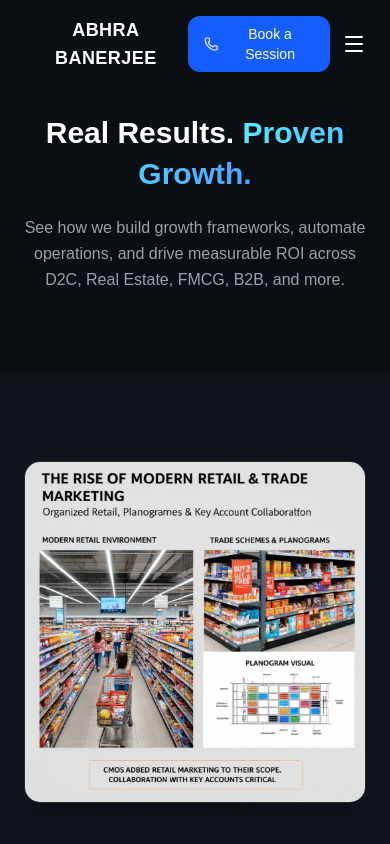
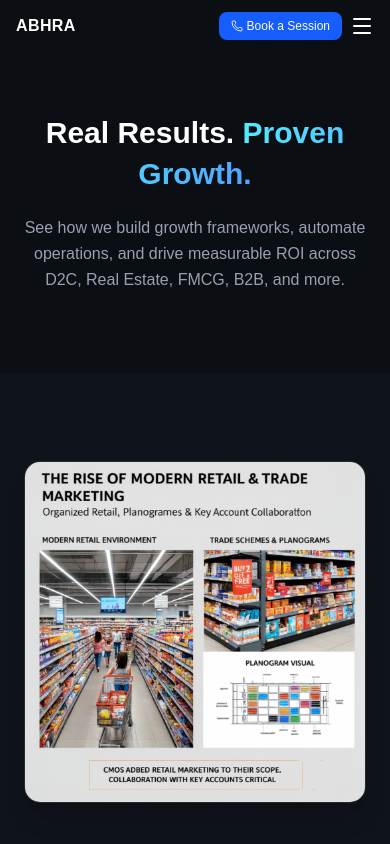
Before and after one commit to bikram-ops/abhrabanerjee, a Next.js app: page /casestudies in a window 390 px wide. Shown: the top 844 px of the page. Built offline with nearby package versions, Linux system fonts and the light colour scheme.

Commit message:
update header

```diff
--- a/app/casestudies/page.tsx
+++ b/app/casestudies/page.tsx
@@ -44,7 +44,7 @@ export default function CaseStudiesPage() {
       <div className="bg-[#0f131a] py-16 md:py-24 space-y-20 md:space-y-28">
 
         {/* --- CASE 1 --- */}
-        <Link href="/casestudies/modern-trade-uplift">
+        <Link href="/casestudies/rise-of-modern-retail">
 <section className="max-w-7xl mx-auto px-6 grid md:grid-cols-2
 gap-12 md:gap-16 items-center group cursor-pointer py-6 md:py-10">
 
--- a/app/components/Header.tsx
+++ b/app/components/Header.tsx
@@ -1,6 +1,5 @@
 "use client";
 
-import Link from "next/link";
 import { useEffect, useState } from "react";
 import { Menu, X, Phone } from "lucide-react";
 
@@ -9,7 +8,6 @@ export default function Header() {
   const [activeSection, setActiveSection] = useState("");
   const [scrolled, setScrolled] = useState(false);
 
-  /** MENU */
   const menuItems = [
     { name: "Abhra's Story", href: "abhras-story" },
     { name: "Journey", href: "journey" },
@@ -18,42 +16,31 @@ export default function Header() {
     { name: "Case Studies", href: "cases" },
   ];
 
-  /** Existing sections check */
   const [existingSections, setExistingSections] = useState<Record<string, boolean>>({});
 
   useEffect(() => {
     const map: Record<string, boolean> = {};
-
     menuItems.forEach((item) => {
       map[item.href] = !!document.getElementById(item.href);
     });
-
     map["cta"] = !!document.getElementById("cta");
-
     setExistingSections(map);
   }, []);
 
-  /** Scroll Spy */
   useEffect(() => {
     const handleScroll = () => {
       setScrolled(window.scrollY > 20);
-
       let found = false;
-
       menuItems.forEach((item) => {
         if (!existingSections[item.href]) return;
-
         const section = document.getElementById(item.href);
         if (!section) return;
-
         const rect = section.getBoundingClientRect();
-
         if (rect.top <= 160 && rect.bottom >= 160) {
           setActiveSection(item.href);
           found = true;
         }
       });
-
       if (!found) setActiveSection("");
     };
 
@@ -61,20 +48,15 @@ export default function Header() {
     return () => window.removeEventListener("scroll", handleScroll);
   }, [existingSections]);
 
-  /** Smooth Scroll */
   const handleSmoothScroll = (id: string) => {
     if (!existingSections[id] && id !== "home") return;
-
     if (id === "home") {
       window.scrollTo({ top: 0, behavior: "smooth" });
       return;
     }
-
     const section = document.getElementById(id);
     if (!section) return;
-
     const offset = section.getBoundingClientRect().top + window.scrollY - 80;
-
     window.scrollTo({ top: offset, behavior: "smooth" });
   };
 
@@ -86,21 +68,21 @@ export default function Header() {
           : "bg-transparent border-transparent"
       }`}
     >
-      <div className="max-w-7xl mx-auto px-6 py-4 flex items-center justify-between text-white">
+      <div className="max-w-7xl mx-auto px-4 sm:px-6 lg:px-6 py-3 sm:py-4 flex items-center justify-between text-white">
 
         {/* LOGO */}
         <button
           onClick={() => handleSmoothScroll("home")}
-          className="font-bold text-lg tracking-wide"
+          className="font-bold tracking-wide text-base sm:text-lg"
         >
-          ABHRA BANERJEE
+          <span className="md:hidden">ABHRA</span>
+          <span className="hidden md:inline">ABHRA BANERJEE</span>
         </button>
 
         {/* DESKTOP MENU */}
         <div className="hidden md:flex gap-6 text-sm">
           {menuItems.map((item) => {
             const exists = existingSections[item.href];
-
             return (
               <button
                 key={item.name}
@@ -113,7 +95,6 @@ export default function Header() {
                 <span className={activeSection === item.href ? "text-blue-400" : "text-white"}>
                   {item.name}
                 </span>
-
                 {exists && (
                   <span
                     className={`absolute left-0 -bottom-1 h-0.5 bg-blue-400 transition-all duration-300 ${
@@ -126,14 +107,14 @@ export default function Header() {
           })}
         </div>
 
-        {/* CTA + MENU */}
-        <div className="flex items-center gap-3">
+        {/* CTA + MOBILE MENU ICON */}
+        <div className="flex items-center gap-2 sm:gap-3">
           {/* Mobile CTA */}
           <button
             onClick={() => existingSections["cta"] && handleSmoothScroll("cta")}
-            className="md:hidden px-4 py-2 text-sm bg-blue-600 rounded-xl flex items-center gap-2"
+            className="md:hidden px-3 sm:px-4 py-1.5 sm:py-2 text-xs sm:text-sm bg-blue-600 rounded-lg flex items-center gap-1 sm:gap-2"
           >
-            <Phone className="w-4 h-4 animate-pulse" />
+            <Phone className="w-3 h-3 sm:w-4 sm:h-4 animate-pulse" />
             Book a Session
           </button>
 
@@ -153,7 +134,7 @@ export default function Header() {
         </div>
       </div>
 
-      {/* BACKDROP */}
+      {/* MOBILE BACKDROP */}
       {isOpen && (
         <div
           className="fixed inset-0 bg-black/40 backdrop-blur-sm z-40"
@@ -163,9 +144,9 @@ export default function Header() {
 
       {/* MOBILE DRAWER */}
       <div
-        className={`fixed top-0 right-0 h-screen w-72 bg-[#0b0b0f]/95 backdrop-blur-2xl
-        border-l border-white/10 px-6 py-20 flex flex-col space-y-6 transition-transform duration-500 z-50
-        ${isOpen ? "translate-x-0" : "translate-x-full"}`}
+        className={`fixed top-0 right-0 h-screen w-64 sm:w-72 bg-[#0b0b0f]/95 backdrop-blur-2xl
+          border-l border-white/10 px-4 sm:px-6 py-20 flex flex-col space-y-4 sm:space-y-6 transition-transform duration-500 z-50
+          ${isOpen ? "translate-x-0" : "translate-x-full"}`}
       >
         <button
           className="absolute top-6 right-6 text-white"
@@ -174,11 +155,9 @@ export default function Header() {
           <X className="w-6 h-6" />
         </button>
 
-        {/* MOBILE MENU ITEMS */}
         {menuItems.map((item) => {
           const exists = existingSections[item.href];
           const isActive = activeSection === item.href;
-
           return (
             <button
               key={item.name}
@@ -187,14 +166,8 @@ export default function Header() {
                 setIsOpen(false);
               }}
               disabled={!exists}
-              className={`text-lg font-medium py-2 px-3 rounded-lg transition
-                ${
-                  exists
-                    ? isActive
-                      ? "bg-blue-600 text-white"
-                      : "text-white hover:bg-white/10"
-                    : "opacity-30 cursor-not-allowed"
-                }`}
+              className={`text-base sm:text-lg font-medium py-2 px-3 rounded-lg transition
+                ${exists ? (isActive ? "bg-blue-600 text-white" : "text-white hover:bg-white/10") : "opacity-30 cursor-not-allowed"}`}
             >
               {item.name}
             </button>
--- a/app/globals.css
+++ b/app/globals.css
@@ -54,16 +54,3 @@ body {
 .animate-tieShake {
   animation: tie-shake 1.2s infinite ease-in-out;
 }
-
-
-.mobile-active {
-  color: #3b82f6 !important; /* blue-400 */
-}
-
-.mobile-active-underline {
-  width: 100%;
-  height: 2px;
-  background-color: #3b82f6;
-  margin-top: 4px;
-  border-radius: 9999px;
-}
```
